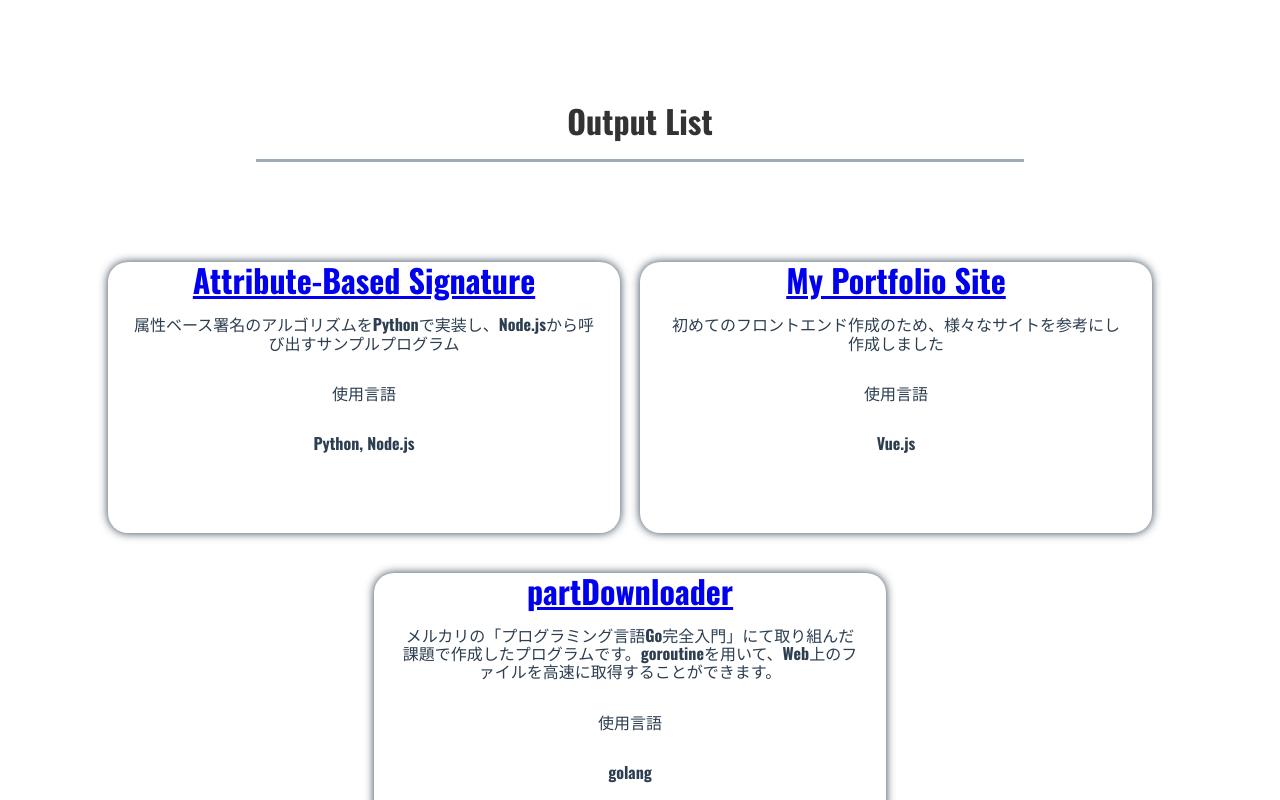
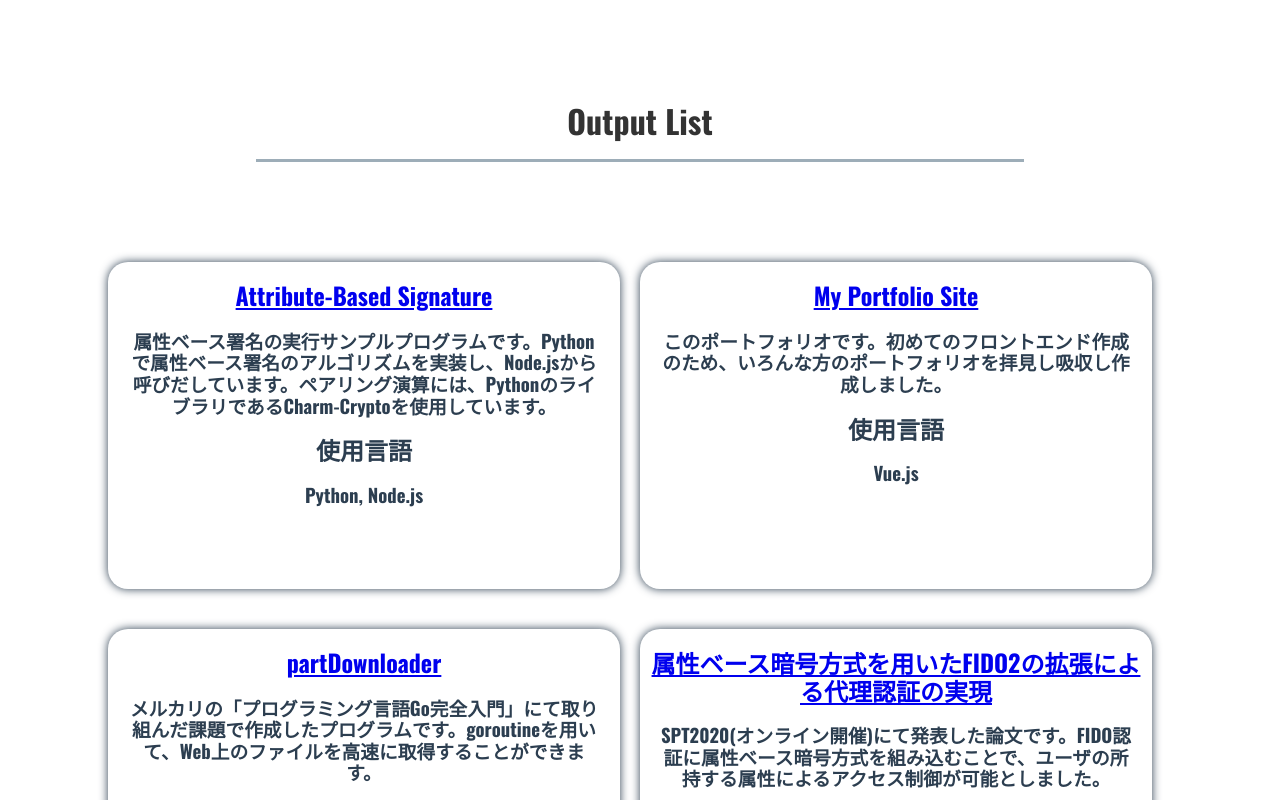
Before and after one commit to YutoOkawa/portfolio, a Vue app: page / in a window 1280 px wide. Shown: the part 3553-4353 px from the top of the page. Built offline with nearby package versions, Linux system fonts and the light colour scheme; what vue-smoothscroll would draw is missing.

Commit message:
Outputの実装、レイアウト調整

```diff
--- a/src/assets/style/_mixin.scss
+++ b/src/assets/style/_mixin.scss
@@ -29,7 +29,7 @@
 }
 
 @mixin box-text {
-    text-align: left;
+    text-align: center;
     margin: 20px 20px;
     word-break: break-all;
 }
--- a/src/components/pages/Output.vue
+++ b/src/components/pages/Output.vue
@@ -3,10 +3,10 @@
         <h1 class="content-title"> {{ msg }} </h1>
         <div class="output">
             <div class="content" v-for="(output, index) in outputs" :key="index">
-                <a :href="output.url">{{ output.name }}</a>
-                <p> {{ output.text }} </p>
-                <p>使用言語</p>
-                <p>{{ output.lang }}</p>
+                <h2><a :href="output.url">{{ output.name }}</a></h2>
+                <h3> {{ output.text }} </h3>
+                <h2>使用言語</h2>
+                <h3>{{ output.lang }}</h3>
             </div>
         </div>
     </div>
@@ -21,13 +21,13 @@ export default {
             outputs: [
                 {
                     name: 'Attribute-Based Signature',
-                    text: '属性ベース署名のアルゴリズムをPythonで実装し、Node.jsから呼び出すサンプルプログラム',
+                    text: '属性ベース署名の実行サンプルプログラムです。Pythonで属性ベース署名のアルゴリズムを実装し、Node.jsから呼びだしています。ペアリング演算には、PythonのライブラリであるCharm-Cryptoを使用しています。',
                     url: 'https://github.com/YutoOkawa/node_ABS',
                     lang: 'Python, Node.js'
                 },
                 {
                     name: 'My Portfolio Site',
-                    text: '初めてのフロントエンド作成のため、様々なサイトを参考にし作成しました',
+                    text: 'このポートフォリオです。初めてのフロントエンド作成のため、いろんな方のポートフォリオを拝見し吸収し作成しました。',
                     url: 'https://yutookawa.github.io/portfolio',
                     lang: 'Vue.js'
                 },
@@ -35,7 +35,13 @@ export default {
                     name: 'partDownloader',
                     text: 'メルカリの「プログラミング言語Go完全入門」にて取り組んだ課題で作成したプログラムです。goroutineを用いて、Web上のファイルを高速に取得することができます。',
                     url: 'https://github.com/YutoOkawa/partDownloader',
-                    lang: 'golang'
+                    lang: 'Golang'
+                },
+                {
+                    name: '属性ベース暗号方式を用いたFIDO2の拡張による代理認証の実現',
+                    text: 'SPT2020(オンライン開催)にて発表した論文です。FIDO認証に属性ベース暗号方式を組み込むことで、ユーザの所持する属性によるアクセス制御が可能としました。',
+                    url: 'https://ipsj.ixsq.nii.ac.jp/ej/?action=pages_view_main&active_action=repository_view_main_item_detail&item_id=203398&item_no=1&page_id=13&block_id=8',
+                    lang: '日本語'
                 }
             ]
         }
@@ -51,28 +57,16 @@ div.output {
 }
 
 div.content {
-    // background-color: white;
-    // box-shadow: 0px 0px 10px 0px;
-    // border-radius: 20px 20px 20px 20px;
-    // display: inline-block;
-    // margin: 10px;
-    // width: 40%;
     @include box-shadow;
     @include box(40%)
 }
 
-a {
-    font-size: 2em;
+h2 {
+    @include box-title;
 }
 
 h3 {
-    color: black;
-}
-
-p {
-    width: 90%;
-    display: inline-block;
-    text-align: center;
+    @include box-text;
 }
 
 </style>
```
Also changed, not shown: 7 other files (tests, documents, lock files or other folders).
